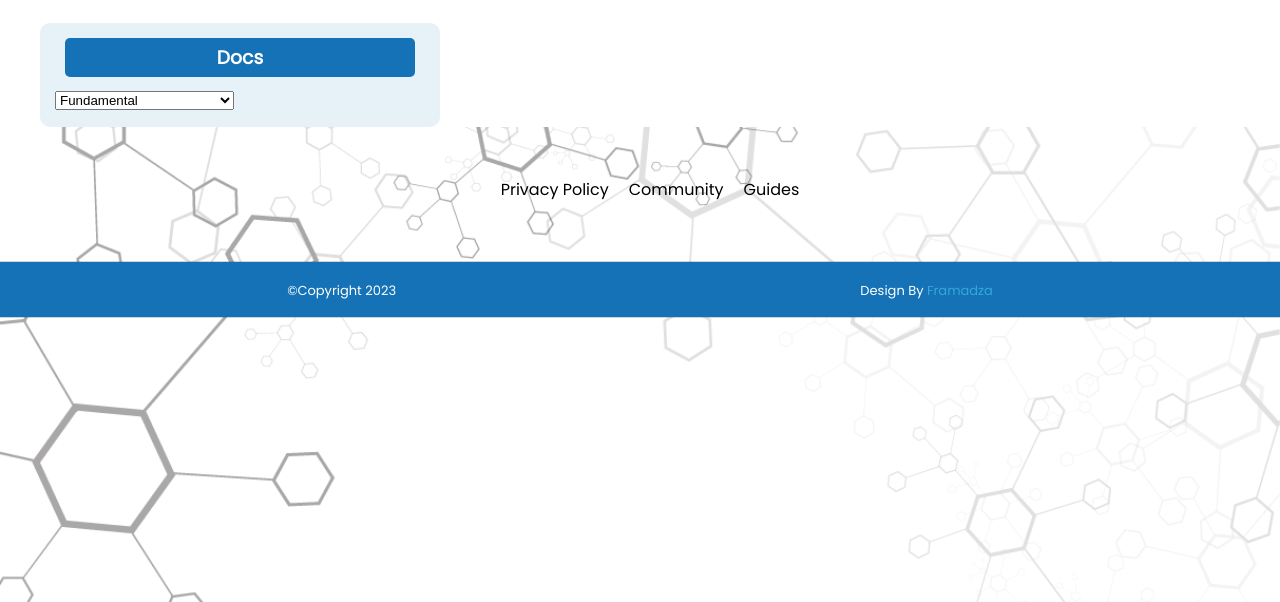
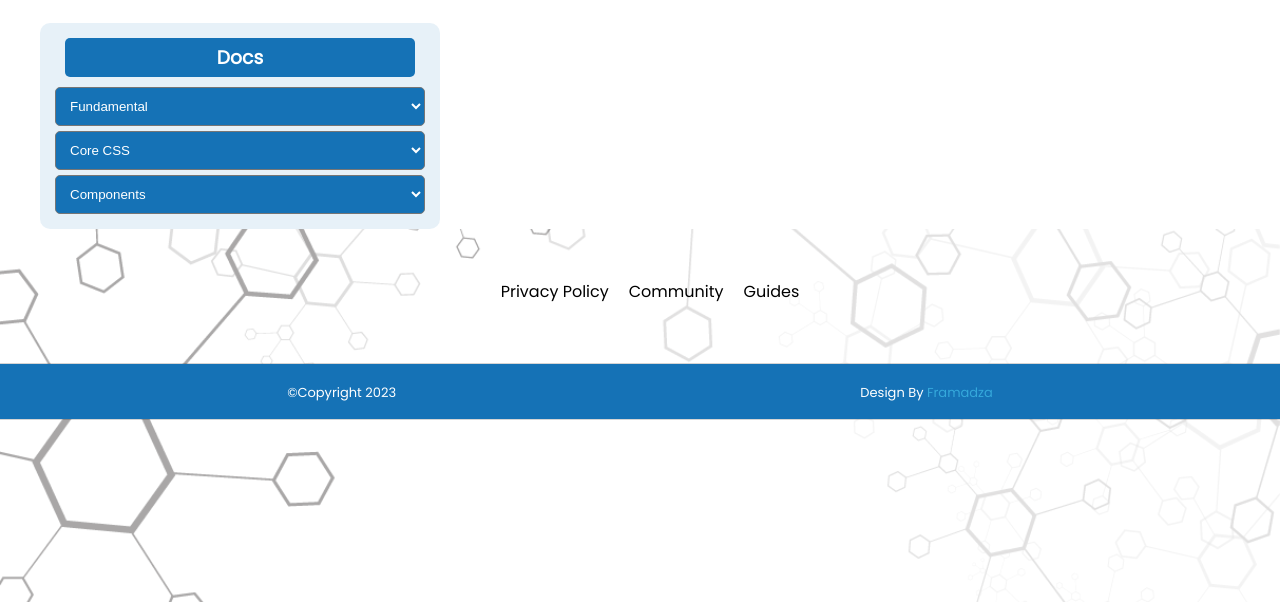
Before and after one commit to dzapena/FramaDza.github.io, a plain HTML site: page documentation.html in a window 1280 px wide. Shown: the part 198-800 px from the top of the page. Drawn offline with Linux system fonts and the light colour scheme.

Commit message:
Doc Menu Left Update

```diff
--- a/documentation.html
+++ b/documentation.html
@@ -39,11 +39,23 @@
 			<div class="wh-400 bc-blue-1-t1 br-10 ht-p100">
 				<div class="mg-15">
 					<h3 class="mg-10 pd-5 txa-center bc-blue-1 c-white br-5">Docs</h3>
-					<select name="forma" onchange="location = this.value;">
-						<option value="#Opening">Fundamental</option>
-						<option value="documentation.html#deffonts">Default Font</option>
-						<option value="documentation.html#defmabor">Default Margin and Border</option>
-						<option value="documentation.html#defsty">Deafult Styling</option>
+					<select class="pd-10 wh-p100 bc-blue-1 br-5 c-white mgb-5" name="forma" onchange="location = this.value;">
+						<option class="wh-p100 pd-10 fz-18 c-white" value="#Opening">Fundamental</option>
+						<option class="wh-p100 pd-10 fz-18 c-white" value="documentation.html#deffonts">Default Font</option>
+						<option class="wh-p100 pd-10 fz-18 c-white" value="documentation.html#defmabor">Default Margin and Border</option>
+						<option class="wh-p100 pd-10 fz-18 c-white" value="documentation.html#defsty">Deafult Styling</option>
+					</select>
+					<select class="pd-10 wh-p100 bc-blue-1 br-5 c-white mgb-5" name="forma" onchange="location = this.value;">
+						<option class="wh-p100 pd-10 fz-18 c-white" value="#Opening">Core CSS</option>
+						<option class="wh-p100 pd-10 fz-18 c-white" value="documentation.html#deffonts">Default Font</option>
+						<option class="wh-p100 pd-10 fz-18 c-white" value="documentation.html#defmabor">Default Margin and Border</option>
+						<option class="wh-p100 pd-10 fz-18 c-white" value="documentation.html#defsty">Deafult Styling</option>
+					</select>
+					<select class="pd-10 wh-p100 bc-blue-1 br-5 c-white" name="forma" onchange="location = this.value;">
+						<option class="wh-p100 pd-10 fz-18 c-white" value="#Opening">Components</option>
+						<option class="wh-p100 pd-10 fz-18 c-white" value="documentation.html#deffonts">Default Font</option>
+						<option class="wh-p100 pd-10 fz-18 c-white" value="documentation.html#defmabor">Default Margin and Border</option>
+						<option class="wh-p100 pd-10 fz-18 c-white" value="documentation.html#defsty">Deafult Styling</option>
 					</select>
 
 					<!--
```
